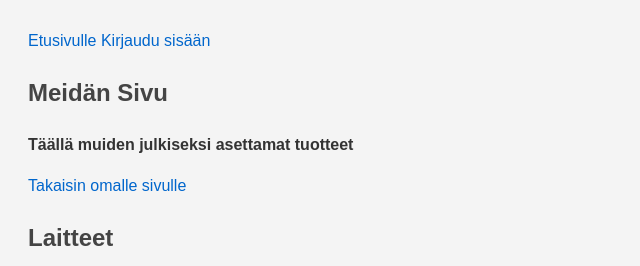
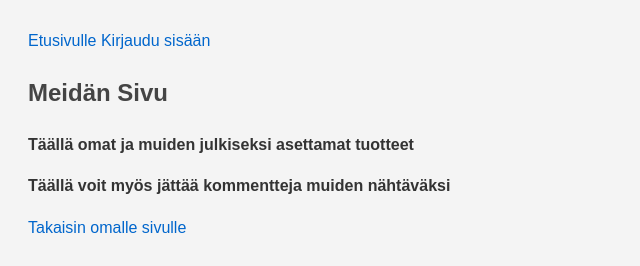
Before and after one commit to LHuldin/tsoha-harjoitustyo, a Flask app: template templates/publicpage.html in a window 1280 px wide. Shown: the top 266 px of the page, without its empty margins (0-640 px from the left). Run offline with Flask 3, Linux system fonts and the light colour scheme; the template is opened without the code that fills it, so the values that code supplies are empty.

Commit message:
small fixes publicpage.html

```diff
--- a/templates/publicpage.html
+++ b/templates/publicpage.html
@@ -2,7 +2,9 @@
 {% block title %}Meidän Sivu{% endblock %}
 {% block content %}
 <h2>Meidän Sivu</h2>
-<b>Täällä muiden julkiseksi asettamat tuotteet</b>
+<b>Täällä omat ja muiden julkiseksi asettamat tuotteet</b>
+<p>
+<b>Täällä voit myös jättää kommentteja muiden nähtäväksi</b>
 <p>
 <a href="/mypage">Takaisin omalle sivulle</a>
 <p>
```
